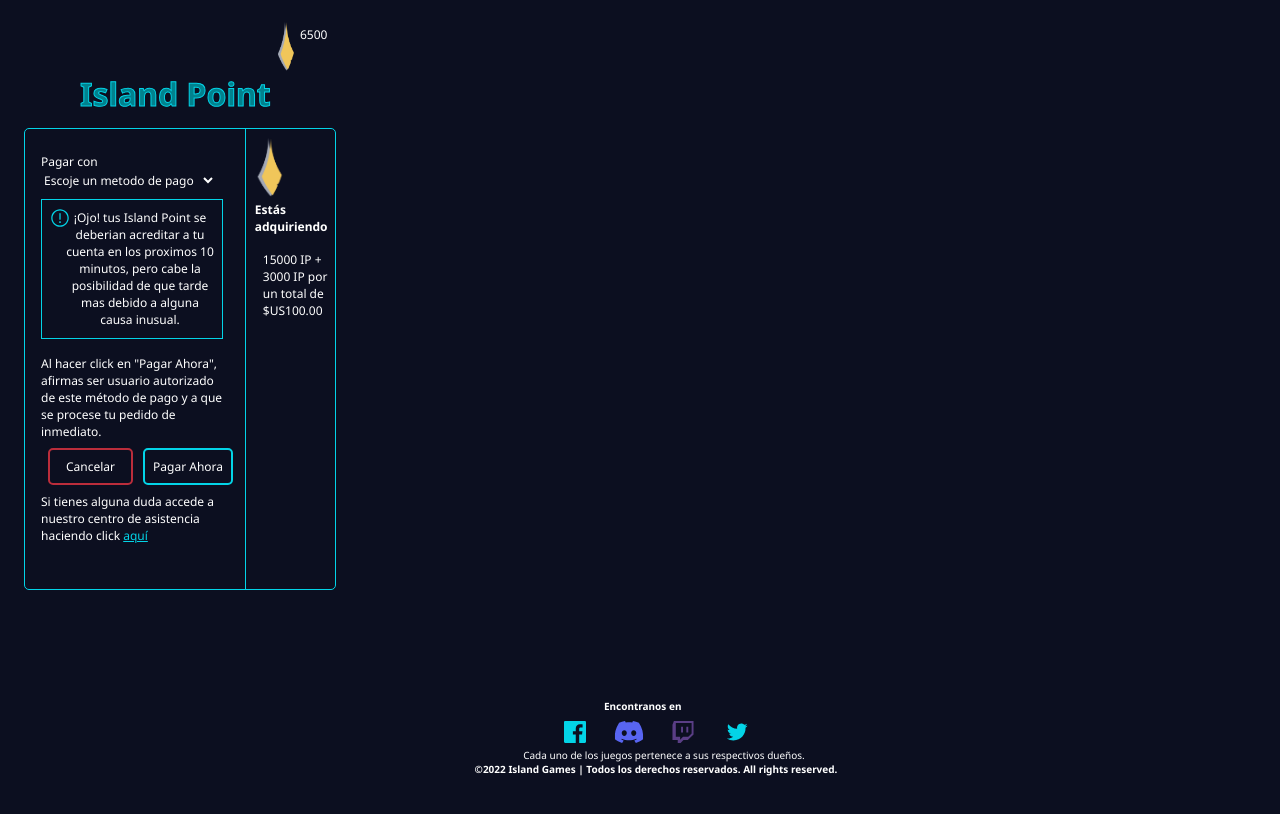
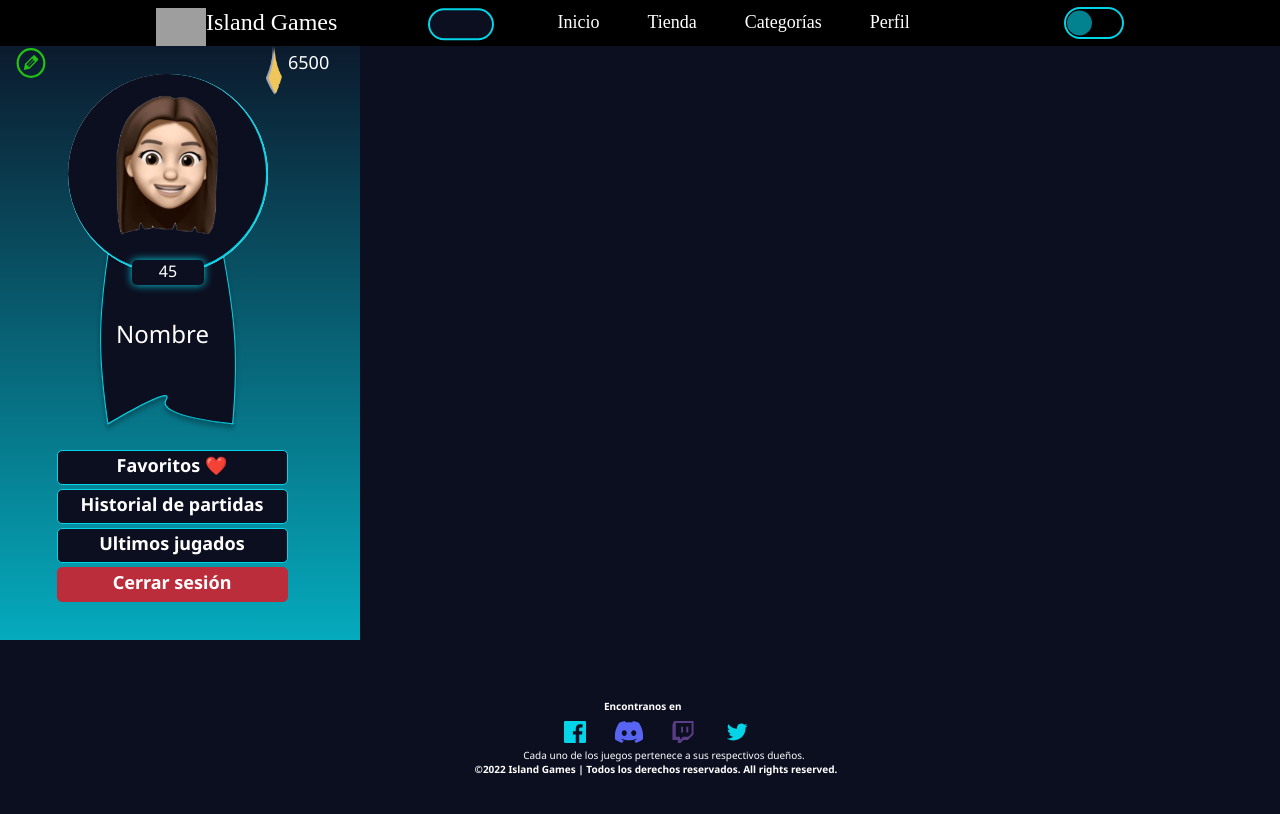
Before and after one commit to YamilaAbad/InterfacesDeUsuario, an Angular app in the folder TP2/: page / in a window 1280 px wide. Shown: the top 814 px of the page. Built offline with nearby package versions, Linux system fonts and the light colour scheme; grey boxes are pictures that could not be loaded; a web font is replaced by a local one.

Commit message:
arreglo de medidas y creación de login

```diff
--- a/TP2/src/app/app.component.html
+++ b/TP2/src/app/app.component.html
@@ -7,7 +7,9 @@
   <title>Island Games</title>
 </head>
 <body>
-  <app-tienda-compra></app-tienda-compra>
+   <app-ig-navbar></app-ig-navbar>
+  <app-perfil></app-perfil>
+
   <app-footer></app-footer>
 </body>
 </html>
--- a/TP2/src/app/app.module.ts
+++ b/TP2/src/app/app.module.ts
@@ -12,6 +12,7 @@ import { FooterComponent } from './footer/footer.component';
 import { TiendaPrincipalComponent } from './componentes/tienda-principal/tienda-principal.component';
 import { TiendaCompraComponent } from './componentes/tienda-compra/tienda-compra.component';
 import { IgNavbarComponent } from './componentes/ig-navbar/ig-navbar.component';
+import { LoginComponent } from './componentes/login/login.component';
 
 @NgModule({
   declarations: [
@@ -25,7 +26,8 @@ import { IgNavbarComponent } from './componentes/ig-navbar/ig-navbar.component';
     FooterComponent,
     TiendaPrincipalComponent,
     TiendaCompraComponent,
-    IgNavbarComponent
+    IgNavbarComponent,
+    LoginComponent
   ],
   imports: [
     BrowserModule
--- a/TP2/src/app/componentes/avatar-user/avatar-user.component.css
+++ b/TP2/src/app/componentes/avatar-user/avatar-user.component.css
@@ -1,5 +1,3 @@
-
-
 /******************AVATAR*****************************************/
 .corbata{
   position: relative;
--- /dev/null
+++ b/TP2/src/app/componentes/login/login.component.html
@@ -0,0 +1,13 @@
+<div class="logo">
+    <img src="assets/img/logo.png" alt="">
+    <h1>Island Games</h1>
+</div>
+<div class="opcion-inicio">
+    <ul>
+        <li *ngFor="let inicioSesion of inicioSesiones">
+            <app-boton-neon [opcion]="inicioSesion"></app-boton-neon>
+        </li>
+    </ul>
+</div>
+<span></span><p>ó</p><span></span>
+<button class="btn-crearCuenta">Crear cuenta</button>
--- /dev/null
+++ b/TP2/src/app/componentes/login/login.component.ts
@@ -0,0 +1,17 @@
+import { Component, OnInit } from '@angular/core';
+
+@Component({
+  selector: 'app-login',
+  templateUrl: './login.component.html',
+  styleUrls: ['./login.component.css']
+})
+export class LoginComponent implements OnInit {
+  inicioSesiones: string[] ;
+  constructor() {
+    this.inicioSesiones = ['Iniciar Sesión','Iniciar Sesion con Facebook'];
+  }
+
+  ngOnInit(): void {
+  }
+
+}
--- a/TP2/src/app/componentes/tienda-compra/tienda-compra.component.css
+++ b/TP2/src/app/componentes/tienda-compra/tienda-compra.component.css
@@ -9,7 +9,6 @@
 .saldo{
     font-family: var(--fuente-general);
     font-size: var(--normal-size);
-    top: -24px;
     position: absolute;
     left: 300px;
     margin-right: var(--margen3);
@@ -19,14 +18,14 @@ h1{
     font-family: var(--fuente-general);
     position: absolute;
     font-size: var(--h2-size);
-    top: var(--margen7);
+    top: 80px;
     left: 80px;
     color: var(--color-primario-oscuro);
     -webkit-text-stroke: 1px var(--color-primario);
 }
 .contenedor{
     width: 312px;
-    height: 462px;
+    height: 430px;
     border: 1px solid var(--color-primario);
     border-radius: 5px;
     position: relative;
@@ -117,9 +116,9 @@ p{
 }
 .lineaVertical{
     width: 1px;
-    height: 462px;
+    height: 430px;
     background: var(--color-primario);
-    top:-62.35rem;
+    top:-60.4rem;
     left: 245px;
     position: relative;
     z-index: 1;
--- a/TP2/src/app/componentes/tienda-principal/tienda-principal.component.css
+++ b/TP2/src/app/componentes/tienda-principal/tienda-principal.component.css
@@ -5,7 +5,6 @@
 .saldo{
     font-family: var(--fuente-general);
     font-size: var(--normal-size);
-    top: -24px;
     position: absolute;
     left: 300px;
     margin-right: var(--margen3);
@@ -15,14 +14,14 @@ h1{
     font-family: var(--fuente-general);
     position: absolute;
     font-size: var(--h2-size);
-    top: var(--margen7);
+    top: 80px;
     left: 80px;
     color: var(--color-primario-oscuro);
     -webkit-text-stroke: 1px var(--color-primario);
 }
 .contenedor{
     width: 312px;
-    height: 462px;
+    height: 430px;
     border: 2px solid var(--color-primario);
     position: relative;
     bottom: 32rem;
@@ -44,12 +43,12 @@ p{
     text-align: center;
 }
 .img-grande{
-    width: 70px;
-    height: 100px;
+    width: 50px;
+    height: 80px;
 }
 img{
-    width: 30px;
-    height: 60px;
+    width: 20px;
+    height: 50px;
 }
 li{
     width: auto;
--- a/TP2/src/app/perfil/perfil.component.css
+++ b/TP2/src/app/perfil/perfil.component.css
@@ -16,7 +16,7 @@
  .editar{
    position: relative;
    margin-left: var(--margen2);
-   top: var(--margen2);
+   top: var(--margen5);
  }
  /*******************AVATARS DEL EDITAR*************/
  .avatars-editables{
@@ -31,11 +31,7 @@
  .saldo{
    font-family: var(--fuente-general);
    font-size: var(--normal-size);
-   margin-top: -30px;
-
  }
-
-
 
 /******************************************PERFIL USUARIO***********************************************************/
  .perfilUser{
@@ -75,5 +71,5 @@
     position: absolute;
     margin: 0;
     z-index: 1;
-    left: 105px;
+    left: 110px;
   }
```
Also changed, not shown: TP2/src/app/componentes/login/login.component.css (added), 1 other file (tests, documents, lock files or other folders).
